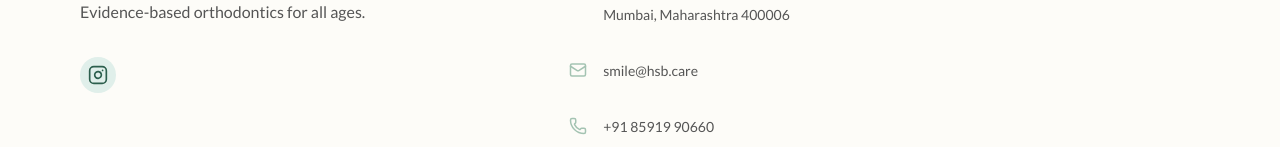
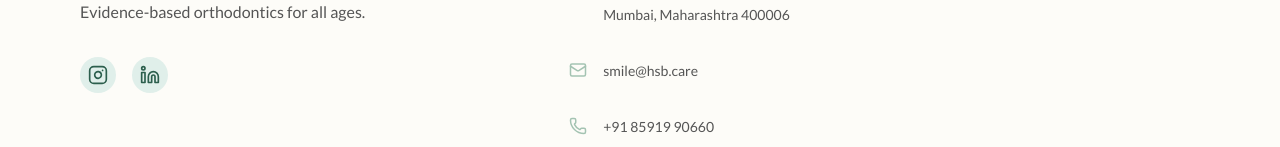
Before and after one commit to drkunalpatankar/hsb-website, a React (Vite) app: page / in a window 1280 px wide. Shown: the part 8365-8512 px from the top of the page. Built offline with nearby package versions, Linux system fonts and the light colour scheme; a web font is replaced by a local one.

Commit message:
feat: enhance social sharing (new OG image & metadata), add booking consent, add LinkedIn to footer

```diff
--- a/src/components/BookingModal.jsx
+++ b/src/components/BookingModal.jsx
@@ -228,6 +228,9 @@ const BookingModal = ({ isOpen, onClose, initialPurpose = '' }) => {
                                     <Button type="submit" variant="primary" className="w-full">
                                         Confirm Booking
                                     </Button>
+                                    <p style={{ fontSize: '0.75rem', marginTop: '12px', textAlign: 'center', opacity: 0.7, color: 'var(--color-text-secondary)', lineHeight: '1.3' }}>
+                                        By booking, you consent to the Heartstrings & Braces team contacting you via phone, WhatsApp, or email in the future.
+                                    </p>
                                 </form>
                             </>
                         )}
--- a/src/components/Footer.css
+++ b/src/components/Footer.css
@@ -22,6 +22,11 @@
     color: var(--color-text-secondary);
     margin-bottom: var(--spacing-md);
     max-width: 300px;
+}
+
+.footer__socials {
+    display: flex;
+    gap: var(--spacing-sm);
 }
 
 .footer__socials a {
--- a/src/components/Footer.jsx
+++ b/src/components/Footer.jsx
@@ -1,6 +1,6 @@
 import React from 'react';
 import './Footer.css';
-import { Instagram, MapPin, Mail, Phone, Calendar } from 'lucide-react';
+import { Instagram, MapPin, Mail, Phone, Calendar, Linkedin } from 'lucide-react';
 
 const Footer = () => {
     return (
@@ -14,6 +14,7 @@ const Footer = () => {
                     <p className="footer__tagline">Evidence-based orthodontics for all ages.</p>
                     <div className="footer__socials">
                         <a href="https://www.instagram.com/heartstringsbraces" target="_blank" rel="noopener noreferrer" aria-label="Instagram"><Instagram size={20} /></a>
+                        <a href="https://www.linkedin.com/company/heartstringsbraces" target="_blank" rel="noopener noreferrer" aria-label="LinkedIn"><Linkedin size={20} /></a>
                     </div>
                 </div>
 
--- a/src/components/SEO.jsx
+++ b/src/components/SEO.jsx
@@ -11,7 +11,7 @@ const SEO = ({
 }) => {
     const siteTitle = "Heartstrings & Braces | Dr. Krutika Patankar";
     const fullTitle = title ? `${title} | Heartstrings & Braces` : siteTitle;
-    const metaDescription = description || "Expert orthodontic care in Mumbai. Specialized in invisible aligners, metal braces, and ceramic braces for children, teens, and adults.";
+    const metaDescription = description || "Evidence-based orthodontics for all ages, delivered with clinical precision and emotional warmth.";
     const currentUrl = canonical || window.location.href;
     const metaKeywords = keywords || "orthodontist, braces, invisible aligners, invisalign, mumbai, dentist, smile transformation";
 
@@ -29,13 +29,13 @@ const SEO = ({
             <meta property="og:description" content={openGraph?.description || metaDescription} />
             <meta property="og:url" content={currentUrl} />
             <meta property="og:site_name" content="Heartstrings & Braces" />
-            <meta property="og:image" content={openGraph?.image || "https://heartstringsbraces.com/og-image.jpg"} />
+            <meta property="og:image" content={openGraph?.image || "https://heartstringsbraces.com/og-social-share.jpg"} />
 
             {/* Twitter */}
             <meta name="twitter:card" content="summary_large_image" />
             <meta name="twitter:title" content={title || siteTitle} />
             <meta name="twitter:description" content={metaDescription} />
-            <meta name="twitter:image" content={openGraph?.image || "https://heartstringsbraces.com/og-image.jpg"} />
+            <meta name="twitter:image" content={openGraph?.image || "https://heartstringsbraces.com/og-social-share.jpg"} />
 
             {/* Structured Data (Schema.org) */}
             {schema && (
```
Also changed, not shown: public/og-social-share.jpg (added).
